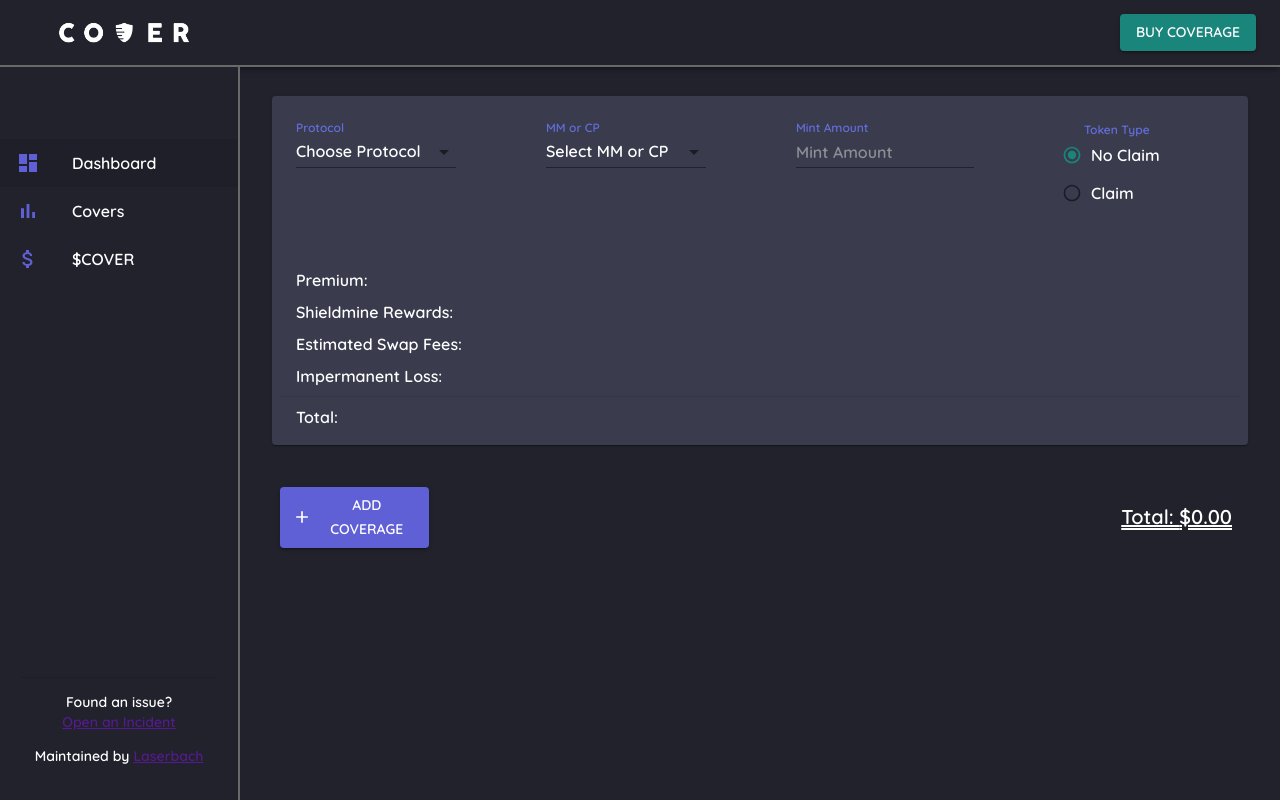
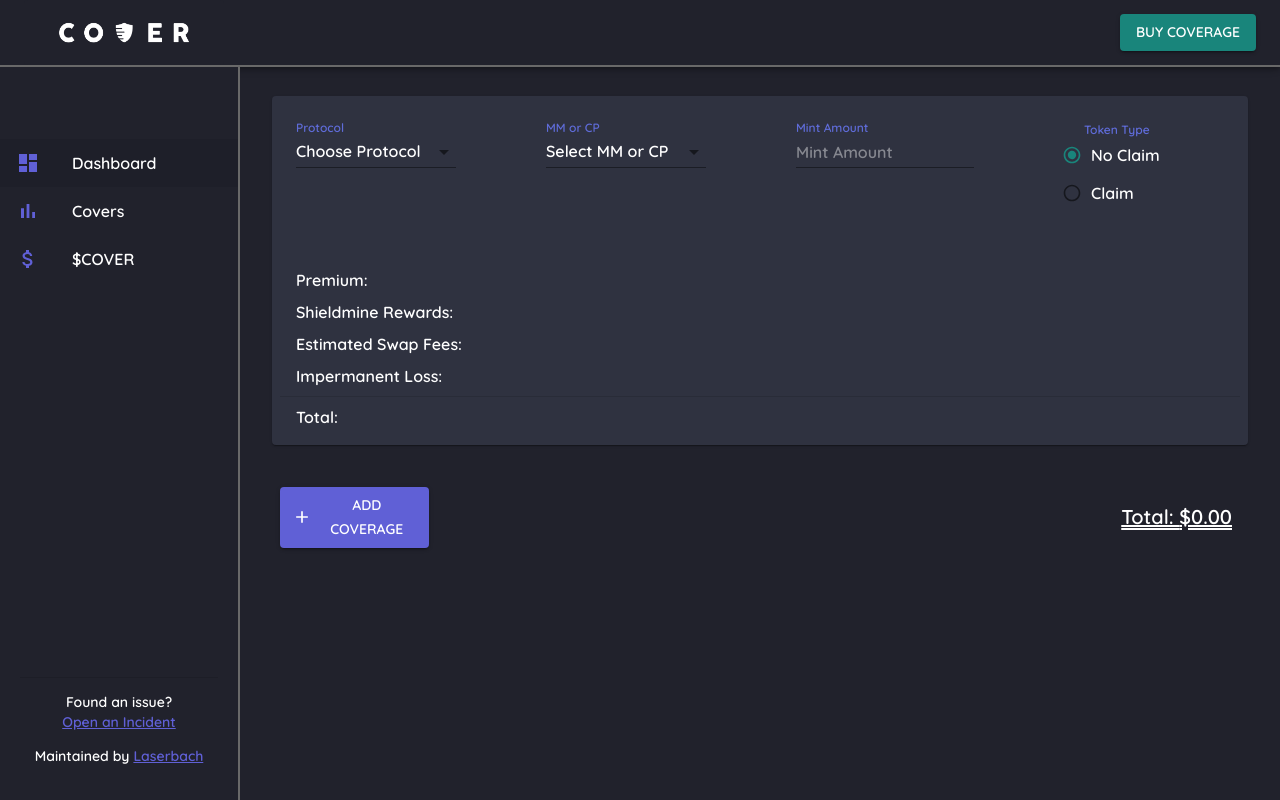
Before and after one commit to Laserbach/CoverDashboard, a React (Create React App) app: page /tools in a window 1280 px wide. Built offline with nearby package versions, Linux system fonts and the light colour scheme.

Commit message:
ProtocolPreviewCards: sort alphabetically, add info to website of protocol, adjust Backgroundcolor. Cards: adjust background color of cards on each site.

```diff
--- a/src/App.tsx
+++ b/src/App.tsx
@@ -80,6 +80,9 @@
       flexGrow: 1,
       padding: theme.spacing(3),
     },
+    link : {
+      color: theme.palette.primary.main
+    }
   })
 );
 
@@ -128,8 +131,8 @@
       </List>
       <Box style={{textAlign: "center", bottom: 0, position: "absolute", width: "100%", padding: "20px"}}>
         <Divider />
-        <p>Found an issue?<br /><a href="">Open an Incident</a></p>
-        <p>Maintained by <a href="">Laserbach</a></p>
+        <p>Found an issue?<br /><a href="https://github.com/Laserbach/CoverDashboard/issues" className={classes.link}>Open an Incident</a></p>
+        <p>Maintained by <a href="https://twitter.com/laserbacher" className={classes.link}>Laserbach</a></p>
       </Box>
     </div>
   );
--- a/src/components/Calc.tsx
+++ b/src/components/Calc.tsx
@@ -17,7 +17,7 @@
 
 const useStyles = makeStyles((theme) => ({
   root: {
-    backgroundColor: "#3a3c4d",
+    backgroundColor: "#3a3c4d99",
     margin: theme.spacing(2),
   },
   formControl: {
--- a/src/components/ProtocolPreviewCard.tsx
+++ b/src/components/ProtocolPreviewCard.tsx
@@ -5,20 +5,20 @@
 import CardContent from "@material-ui/core/CardContent";
 import CardMedia from "@material-ui/core/CardMedia";
 import Typography from "@material-ui/core/Typography";
-import { Link } from "react-router-dom";
-import Protocols from "../interfaces/Protocols";
+import Link from "@material-ui/core/Link";
+import Protocol from "../interfaces/Protocol";
 import {getImageSrcOfProtocol} from "../utils/protocolImages";
 
 const useStyles = makeStyles((theme: Theme) => (
   createStyles({
     root: {
       maxWidth: 345,
-      backgroundColor: theme.palette.primary.main,
+      backgroundColor: "#3a3c4d99",
     }
   })
 ));
 interface ProtocolData {
-  protocolData: Protocols;
+  protocolData: Protocol;
 }
 
 const ProtocolPreviewCard: FC<ProtocolData> = ({ protocolData }) => {
@@ -26,9 +26,8 @@
   let imgSrc = getImageSrcOfProtocol(protocolData.protocolName);
   return (
     <Link
-       to={`/covers/${protocolData.protocolName.toLowerCase()}`}
-       style={{ textDecoration: "none" }}
-     >
+      href={`/covers/${protocolData.protocolName.toLowerCase()}`}
+       style={{ textDecoration: "none" }}>
       <Card className={classes.root}>
         <CardActionArea>
           <CardMedia
@@ -38,9 +37,15 @@
             image={imgSrc}
           />
           <CardContent>
-            <Typography gutterBottom variant="h5" component="h2">
+            <Typography gutterBottom variant="h6">
               {protocolData.protocolName}
             </Typography>
+            <Link href={`https://${protocolData.protocolUrl}` || "/covers"} target="_blank" color="inherit" rel="noreferrer">
+              <Typography gutterBottom variant="subtitle1">
+                {protocolData.protocolUrl || "-"}
+              </Typography>
+            </Link>
+
           </CardContent>
         </CardActionArea>
       </Card>
--- a/src/interfaces/Protocols.ts
+++ b/src/interfaces/Protocol.ts
@@ -1,5 +1,5 @@
 import CoverObject from "./CoverObject";
-export default interface Protocols {
+export default interface Protocol {
   protocolActive: boolean;
   claimNonce: number;
   protocolName: string;
--- a/src/pages/Cover.tsx
+++ b/src/pages/Cover.tsx
@@ -15,7 +15,7 @@
 import {apiDataToTimeseriesRecords, getMostRelevantPoolBySymbol} from "../utils/coverApiDataProc";
 import {getAllTypes, getAllTimes} from "../utils/chartTimeAndType";
 import {formatCurrency, formatToInteger} from "../utils/formatting";
-import Protocols from "../interfaces/Protocols";
+import Protocol from "../interfaces/Protocol";
 import {getImageSrcOfProtocol} from "../utils/protocolImages";
 
 const useStyles = makeStyles((theme: Theme) => (
@@ -31,7 +31,7 @@
       color: theme.palette.text.primary,
       marginLeft: "20px",
       marginRight: "20px",
-      backgroundColor: "#323342"
+      backgroundColor: "#3a3c4d99"
     },
     tooltip: {
       color: theme.palette.text.secondary,
@@ -214,7 +214,7 @@
     fetch(api.cover_api.base_url)
       .then((response) => response.json())
       .then((data) => {
-        let filteredProtocols: Protocols[] = data.protocols.filter((p: Protocols) => p.protocolActive === true);
+        let filteredProtocols: Protocol[] = data.protocols.filter((p: Protocol) => p.protocolActive === true);
         let selectedProtocol = filteredProtocols.find(p => p.protocolName.toLowerCase() === props.match.params.cover.toLowerCase());
         if(selectedProtocol === undefined) return;
         let [poolIdClaim, claimTokenAddr] = getMostRelevantPoolBySymbol(selectedProtocol.protocolName, true, data.poolData);
--- a/src/pages/CoverProtocol.tsx
+++ b/src/pages/CoverProtocol.tsx
@@ -21,7 +21,7 @@
       padding: theme.spacing(2),
       textAlign: 'center',
       color: theme.palette.text.primary,
-      backgroundColor: "#323342",
+      backgroundColor: "#3a3c4d99",
     },
     infoCard : {
       margin: 0
--- a/src/pages/Covers.tsx
+++ b/src/pages/Covers.tsx
@@ -1,12 +1,12 @@
 import { useState, useEffect } from "react";
 import Grid from "@material-ui/core/Grid";
 import ProtocolPreviewCard from "../components/ProtocolPreviewCard";
-import Protocols from "../interfaces/Protocols";
+import Protocol from "../interfaces/Protocol";
 import LinearProgress from '@material-ui/core/LinearProgress';
 import api from "../utils/api.json";
 
 const Covers = () => {
-  const [protocols, setProtocols] = useState<Protocols[]>();
+  const [protocols, setProtocols] = useState<Protocol[]>();
   const [width, setWidth] = useState<number>(window.innerWidth);
 
   const handleResize = () => {
@@ -17,7 +17,13 @@
     fetch(api.cover_api.base_url)
       .then((response) => response.json())
       .then((data) => {
-        setProtocols(data.protocols.filter((protocol: Protocols) => protocol.protocolName));
+        let protocols = data.protocols.filter((protocol: Protocol) => protocol.protocolName);
+        protocols.sort((pA: Protocol, pB: Protocol) => {
+          if (pA.protocolName < pB.protocolName) { return -1; }
+          if (pA.protocolName > pB.protocolName) { return 1;  }
+          return 0;
+        });
+        setProtocols(protocols);
       });
 
     window.addEventListener('resize', handleResize)
--- a/src/pages/Home.tsx
+++ b/src/pages/Home.tsx
@@ -4,7 +4,7 @@
 import Typography from '@material-ui/core/Typography';
 import Paper from '@material-ui/core/Paper';
 import ProtocolsBarChart from "../components/ProtocolsBarChart";
-import Protocols from "../interfaces/Protocols";
+import Protocol from "../interfaces/Protocol";
 import TimeseriesRecord from "../interfaces/TimeseriesRecord";
 import api from "../utils/api.json";
 import {getMostRelevantPoolBySymbol, setCSVsForAnyTimestamp, findAllRecordsAndDistinctTimestamps} from "../utils/coverApiDataProc";
@@ -20,7 +20,7 @@
 const useStyles = makeStyles((theme: Theme) => (
   createStyles({
     root: {
-      backgroundColor: "#3a3c4d",
+      backgroundColor: "#3a3c4d99",
       flexGrow: 1,
       marginTop: "10px",
     },
@@ -28,7 +28,7 @@
       padding: theme.spacing(2),
       textAlign: 'center',
       color: theme.palette.text.primary,
-      backgroundColor: "#323342",
+      backgroundColor: "#3a3c4d99",
     },
     infoCard : {
       margin: 0
@@ -62,7 +62,7 @@
 const Home = () => {
   const classes = useStyles();
   const theme = useTheme();
-  const [protocols, setProtocols] = useState<Protocols[]>();
+  const [protocols, setProtocols] = useState<Protocol[]>();
   const [demands, setCoverageDemands] = useState<CoverageDemand[]>();
   const [csvs, setCollateralStakedVales] = useState<collateralRecord[]>();
 
@@ -70,9 +70,9 @@
    * Fetches data from TheGraph for all supporting protocols and sets the state (the lowest chart)
    * when finished.
    */
-  const fetchAndSetCoverageDemands = (filteredProtocols: Protocols[], data: any) => {
+  const fetchAndSetCoverageDemands = (filteredProtocols: Protocol[], data: any) => {
     let coverageDemands: CoverageDemand[] = [];
-        filteredProtocols.forEach((p: Protocols) => {
+        filteredProtocols.forEach((p: Protocol) => {
           let name = p.protocolName;
           let [poolId, claimTokenAddr] = getMostRelevantPoolBySymbol(name, true, data.poolData);
           let coverage = 0;
@@ -124,14 +124,14 @@
       .then((response) => response.json())
       .then((data) => {
         // filter out non-active protocols
-        let filteredProtocols: Protocols[] = data.protocols.filter((p: Protocols) => p.protocolActive === true);
+        let filteredProtocols: Protocol[] = data.protocols.filter((p: Protocol) => p.protocolActive === true);
 
         // remove old cover objects
         filteredProtocols.forEach(protocol => {
           protocol.coverObjects = [findMostRecentCoverObject(protocol.coverObjects)];
         })
 
-        filteredProtocols.sort((a: Protocols, b: Protocols) => {
+        filteredProtocols.sort((a: Protocol, b: Protocol) => {
           return b.coverObjects[0].collateralStakedValue - a.coverObjects[0].collateralStakedValue;
         })
         setProtocols(filteredProtocols);
@@ -142,7 +142,7 @@
         // now we need to get the timeseries data of each protocol
         // for that, we need to fetch each protocol and sum up the csv as there's no endpoint in the api for that
         let urls : string[] = [];
-        filteredProtocols.forEach((p: Protocols) => {
+        filteredProtocols.forEach((p: Protocol) => {
           urls.push(api.cover_api.timeseries_data_all+p.protocolName);
         });
 
--- a/src/pages/Tools.tsx
+++ b/src/pages/Tools.tsx
@@ -10,7 +10,7 @@
 
 const useStyles = makeStyles((theme) => ({
   root: {
-    backgroundColor: "#3a3c4d",
+    backgroundColor: "#3a3c4d99",
     margin: theme.spacing(1),
     padding: theme.spacing(1)
   },
```
